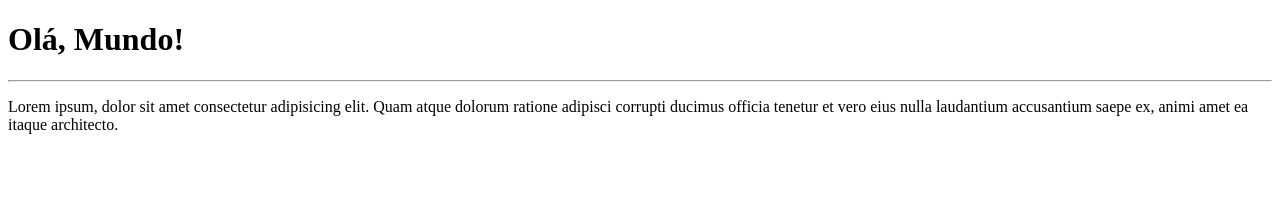
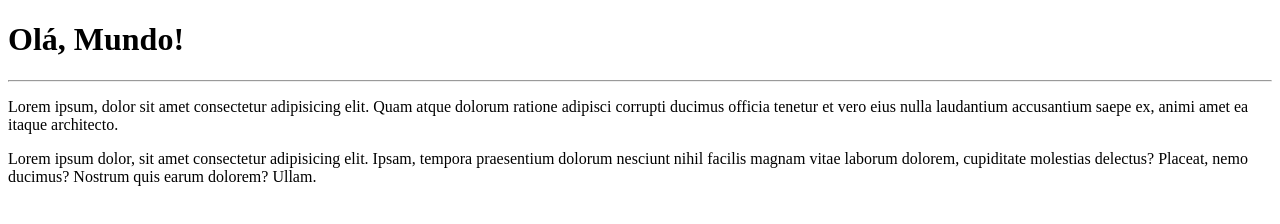
Before and after one commit to xbissox/Ola-mundo, a plain HTML site: page site-exemplo/index.html in a window 1280 px wide. Drawn offline with Linux system fonts and the light colour scheme.

Commit message:
adicionei um paragrafo

```diff
--- a/site-exemplo/index.html
+++ b/site-exemplo/index.html
@@ -9,5 +9,6 @@
     <h1>Olá, Mundo!</h1>
     <hr>
     <p>Lorem ipsum, dolor sit amet consectetur adipisicing elit. Quam atque dolorum ratione adipisci corrupti ducimus officia tenetur et vero eius nulla laudantium accusantium saepe ex, animi amet ea itaque architecto.</p>
+    <p>Lorem ipsum dolor, sit amet consectetur adipisicing elit. Ipsam, tempora praesentium dolorum nesciunt nihil facilis magnam vitae laborum dolorem, cupiditate molestias delectus? Placeat, nemo ducimus? Nostrum quis earum dolorem? Ullam.</p>
 </body>
 </html>
```
